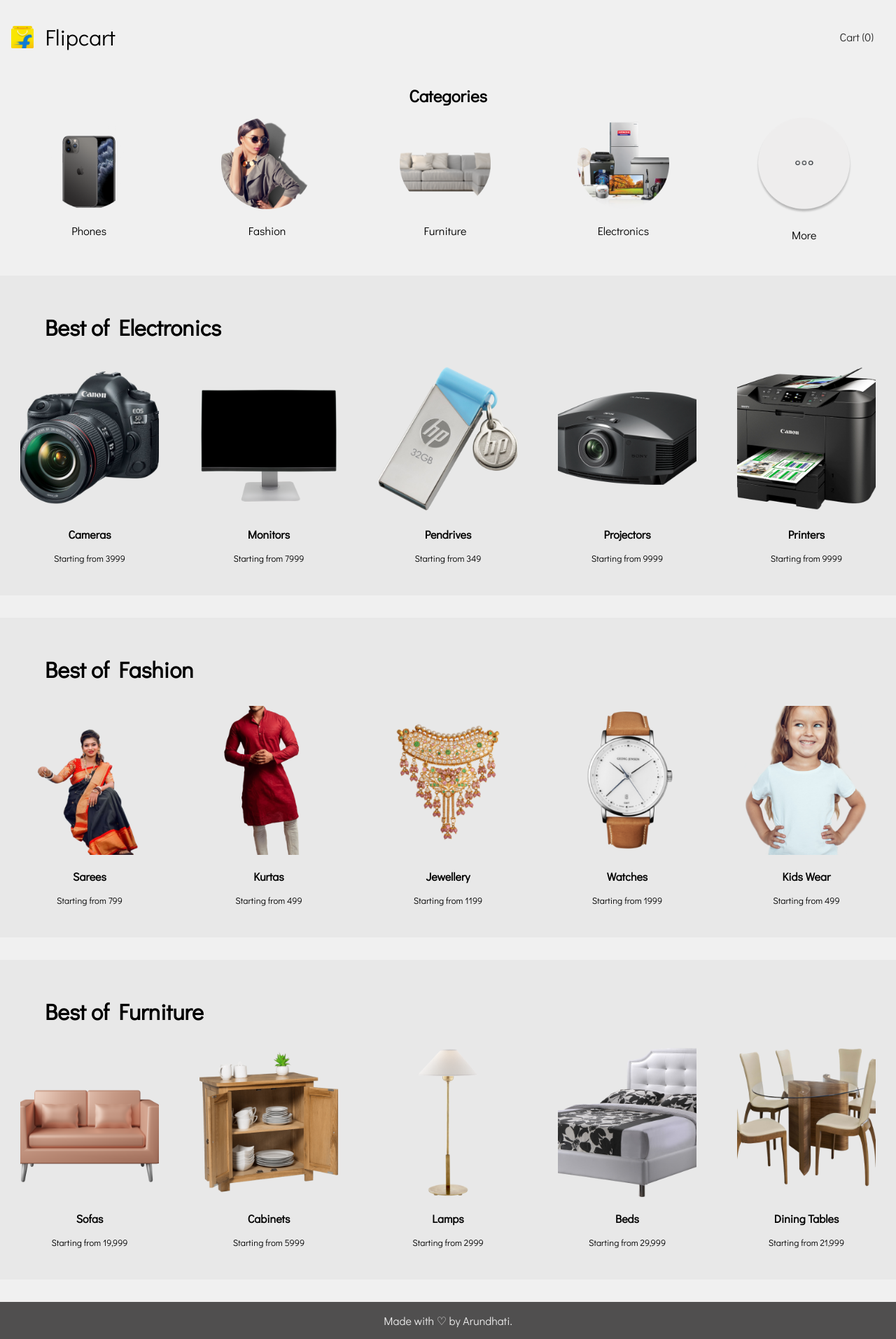
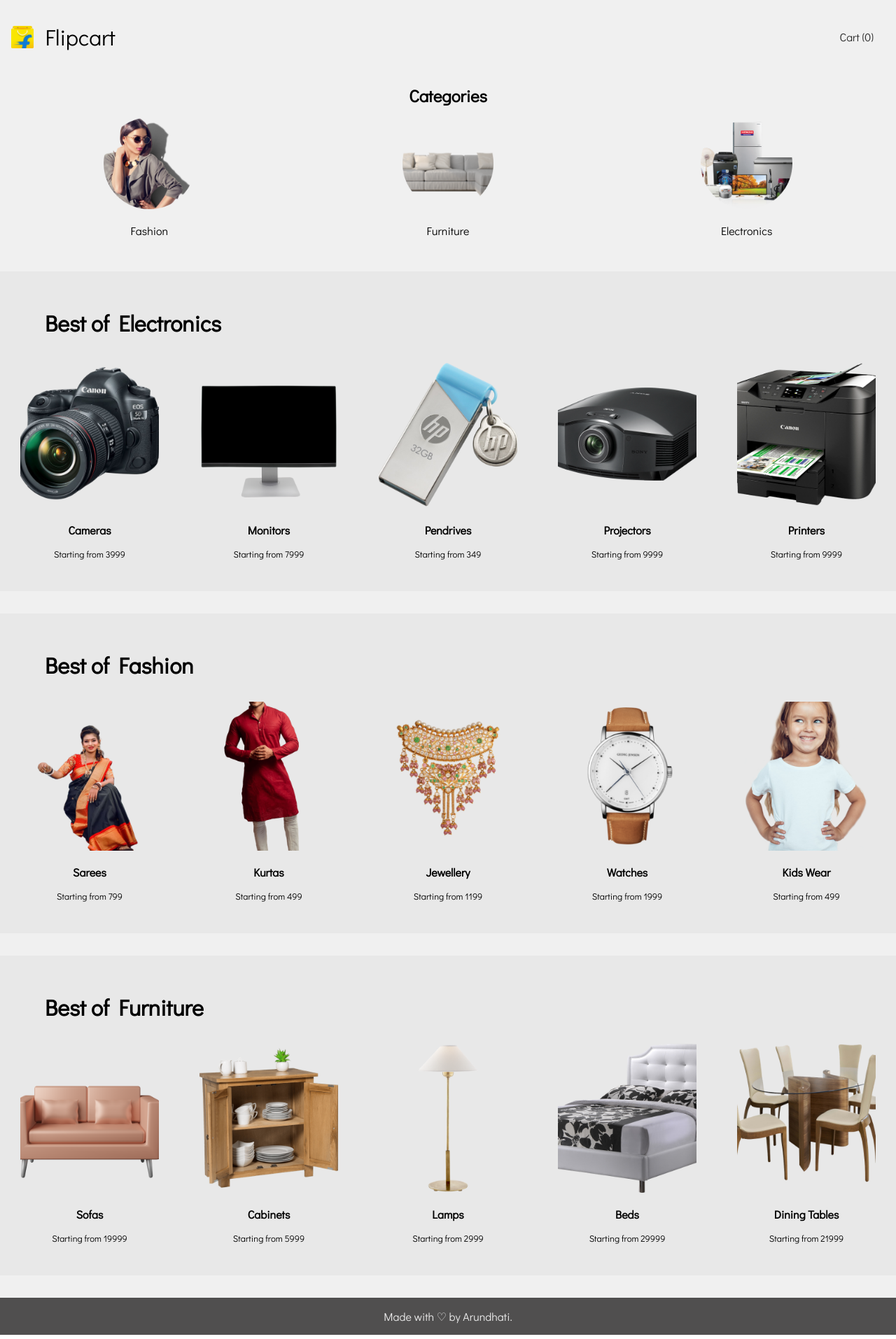
Before and after one commit to arundhati-work/flipcart, a React (Create React App) app: page / in a window 1280 px wide. Shown: the whole page at 70% size. Built offline with nearby package versions, Linux system fonts and the light colour scheme.

Commit message:
Changes made to data

```diff
--- a/src/Cart/Cart.js
+++ b/src/Cart/Cart.js
@@ -14,10 +14,40 @@
                 <button className='close-btn' onClick={onClose}>x</button>
             </div>
             <div className='cart-items'>
+                {
+                    electronics.map((electronic)=>{
+                        if (electronic.quantity>0){
+                            return <CartItem label={electronic.label} price={electronic.price} quantity={electronic.quantity} image={electronic.image}/>
+                        }
+                        else{
+                            return null;
+                        }
+                    })
+                }
+                {
+                    fashion.map((fashion)=>{
+                        if (fashion.quantity>0){
+                            return <CartItem label={fashion.label} price={fashion.price} quantity={fashion.quantity} image={fashion.image}/>
+                        }
+                        else{
+                            return null;
+                        }
+                    })
+                }
+                {
+                    furnitures.map((furniture)=>{
+                        if (furniture.quantity>0){
+                            return <CartItem label={furniture.label} price={furniture.price} quantity={furniture.quantity} image={furniture.image}/>
+                        }
+                        else{
+                            return null;
+                        }
+                    })
+                }
+                {/* <CartItem label="Camera" price="4000" quantity="3" image={Cameras}/>
                 <CartItem label="Camera" price="4000" quantity="3" image={Cameras}/>
                 <CartItem label="Camera" price="4000" quantity="3" image={Cameras}/>
-                <CartItem label="Camera" price="4000" quantity="3" image={Cameras}/>
-                <CartItem label="Camera" price="4000" quantity="3" image={Cameras}/>
+                <CartItem label="Camera" price="4000" quantity="3" image={Cameras}/> */}
             </div>
             <div className='payment-area'>
                 <div class="amount">Amount: Rs. 0</div>
--- a/src/MainContainer/MainContainer.js
+++ b/src/MainContainer/MainContainer.js
@@ -26,8 +26,8 @@
             </div>
             <div className='trays-container'>
                 <Tray category="Electronics" object={electronics} overallQuant={overallQuant} handleOverallQuant={(val)=>setOverallQuant(val)}/>
-                <Tray category="Fashion" object={fashion} handleOverallQuant={(val)=>setOverallQuant(val)}/>
-                <Tray category="Furniture" object={furnitures} handleOverallQuant={(val)=>setOverallQuant(val)}/>
+                <Tray category="Fashion" object={fashion} overallQuant={overallQuant} handleOverallQuant={(val)=>setOverallQuant(val)}/>
+                <Tray category="Furniture" object={furnitures} overallQuant={overallQuant} handleOverallQuant={(val)=>setOverallQuant(val)}/>
             </div>
             <Footer/>
         </div>
--- a/src/data/CategoryData.js
+++ b/src/data/CategoryData.js
@@ -5,11 +5,6 @@
 import More from '../assets/categoryImages/More.png';
 
 const categories = [
-    {
-        "id": 1,
-        "label": "Phones",
-        "image": Phones
-    },
     {
         "id": 2,
         "label": "Fashion",
@@ -25,11 +20,6 @@
         "label": "Electronics",
         "image": Electronics
     },
-    {
-        "id": 5,
-        "label": "More",
-        "image": More
-    }
 
 ]
 
--- a/src/data/ElectronicsData.js
+++ b/src/data/ElectronicsData.js
@@ -27,7 +27,7 @@
         "category":"Electronics",
         "image": Pendrives,
         "price": "349",
-        "quantity":1
+        "quantity":0
     },
     {
         "id": 4,
--- a/src/data/FurnitureData.js
+++ b/src/data/FurnitureData.js
@@ -10,7 +10,7 @@
         "label": "Sofas",
         "category":"Furniture",
         "image": Sofas,
-        "price": "19,999",
+        "price": "19999",
         "quantity":0
     },
     {
@@ -34,7 +34,7 @@
         "label": "Beds",
         "category":"Furniture",
         "image": Beds,
-        "price": "29,999",
+        "price": "29999",
         "quantity":0
     },
     {
@@ -42,7 +42,7 @@
         "label": "Dining Tables",
         "category":"Furniture",
         "image": DiningTables,
-        "price": "21,999",
+        "price": "21999",
         "quantity":0
     },
 ]
```
